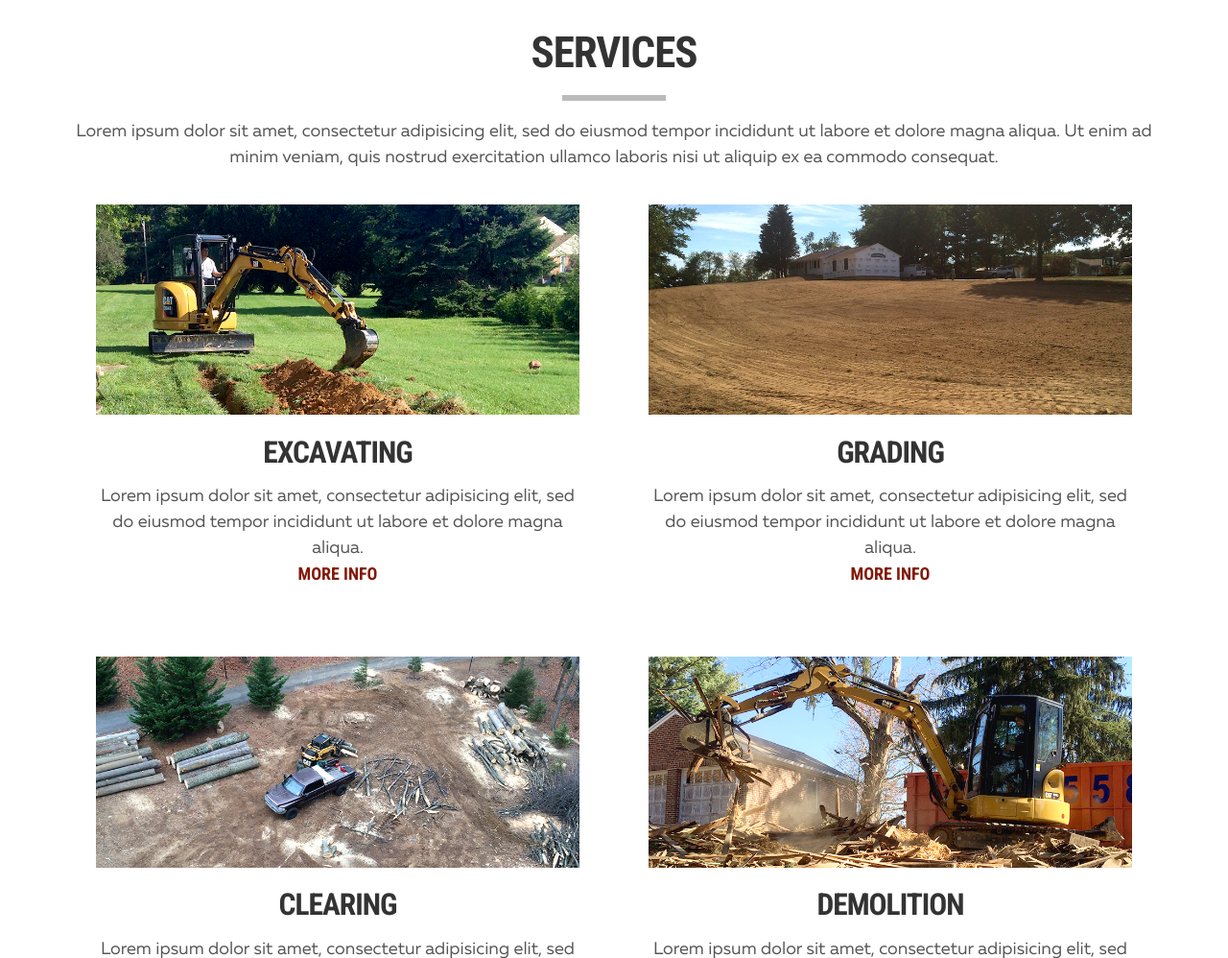
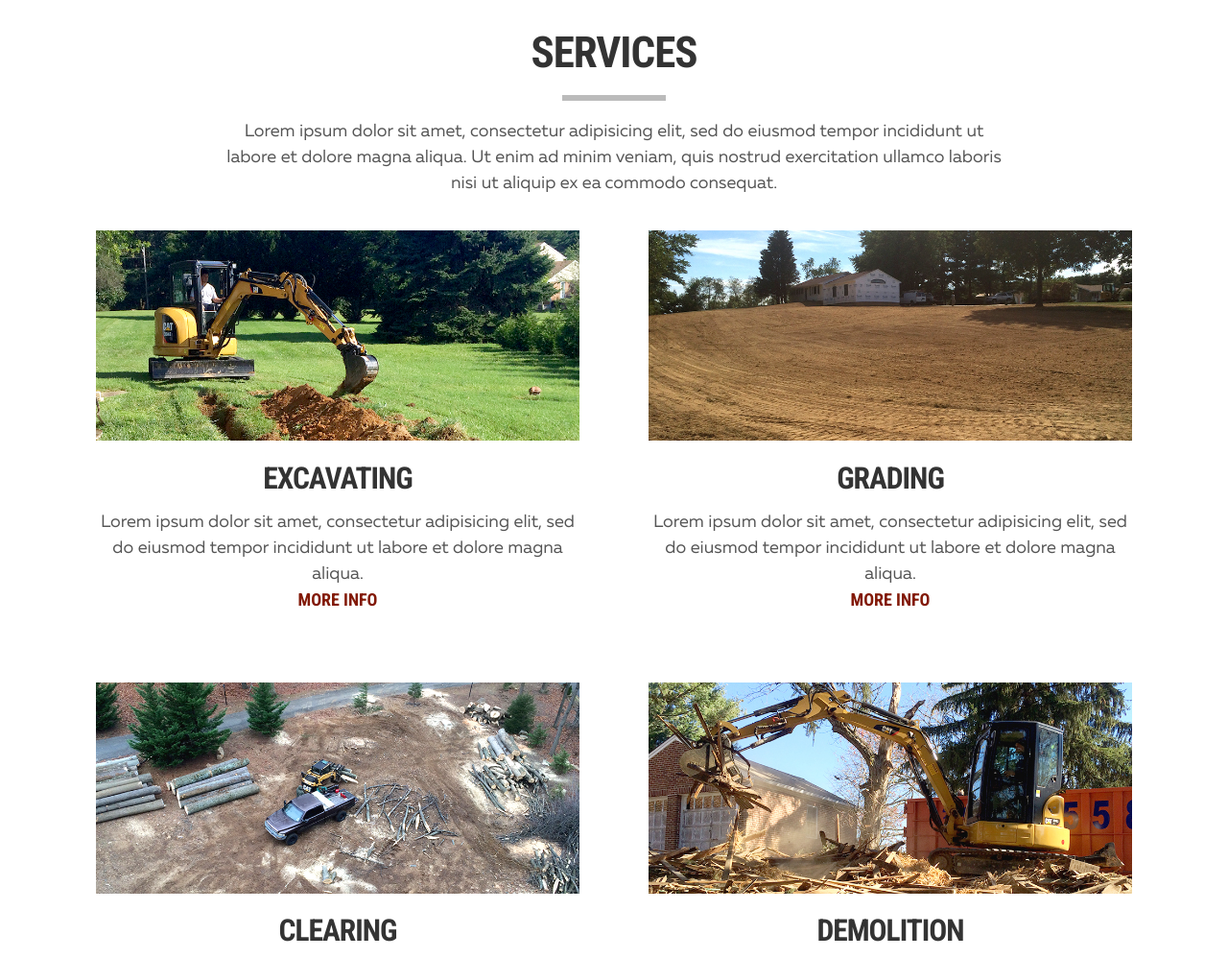
Before and after one commit to rachel-brown/rachel-brown.github.io, a plain HTML site: page unit_9/index.html in a window 1280 px wide. Shown: the part 880-1878 px from the top of the page at 96% size. Drawn offline with Linux system fonts and the light colour scheme.

Commit message:
Unit 9 Update

```diff
--- a/unit_9/css/style.css
+++ b/unit_9/css/style.css
@@ -90,6 +90,7 @@ h3 {
 
 p {
 	font-size: 1em;
+	/*max-width: 800px;*/
 }
 
 p + p {
@@ -132,6 +133,11 @@ hr {
 	display: inline-block;
 }
 
+.introcopy {
+	width: 45em;
+	margin: 0 auto;
+}
+
 .service {
 	width: 50%;
 	padding: 2em;
@@ -161,6 +167,7 @@ hr {
 	text-align: center;
 	padding: 12em 0;
 	background-image: url(../images/campaign.jpg);
+	background-attachment:fixed;
 	background-position: center;
 	background-size: cover;
 	background-repeat: no-repeat;
--- a/unit_9/index.html
+++ b/unit_9/index.html
@@ -26,10 +26,12 @@
 	<section class="wrapper">
 		<h2>Services</h2>
 		<hr>
+		<div class="introcopy">
 			<p>Lorem ipsum dolor sit amet, consectetur adipisicing elit, sed do eiusmod
 			tempor incididunt ut labore et dolore magna aliqua. Ut enim ad minim veniam,
 			quis nostrud exercitation ullamco laboris nisi ut aliquip ex ea commodo
 			consequat.</p>
+		</div>
 		<div class="clearfix">
 			<section class="service">
 				<img src="images/services_excavating.jpg" alt="Excavating Services Image" title="Excavating Image">
@@ -65,8 +67,10 @@
 		<div class="wrapper">
 			<h2>About</h2>
 			<hr>
+			<div class="introcopy">
 				<p>Ut enim ad minim veniam, quis nostrud exercitation ullamco laboris nisi ut aliquip ex ea commodo consequat. Duis aute irure dolor in reprehenderit in voluptate velit esse
 				cillum dolore eu fugiat nulla pariatur.</p>
+			</div>
 			<div class="clearfix" id="aboutbox">
 				<section class="about" id="aboutsubsection">
 					<h3>Sub Section Lorem Ipsum</h3>
```
Lines whose indentation alone changed are shown as unchanged.
